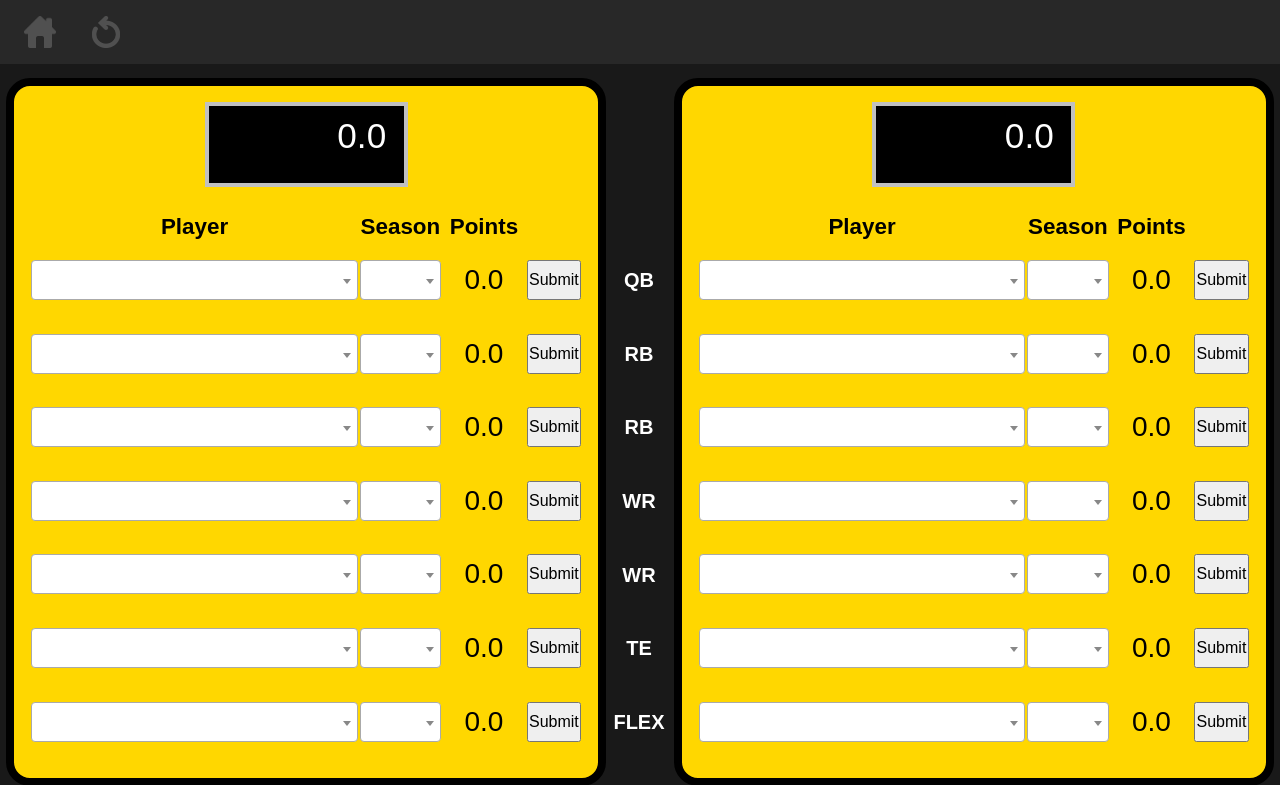
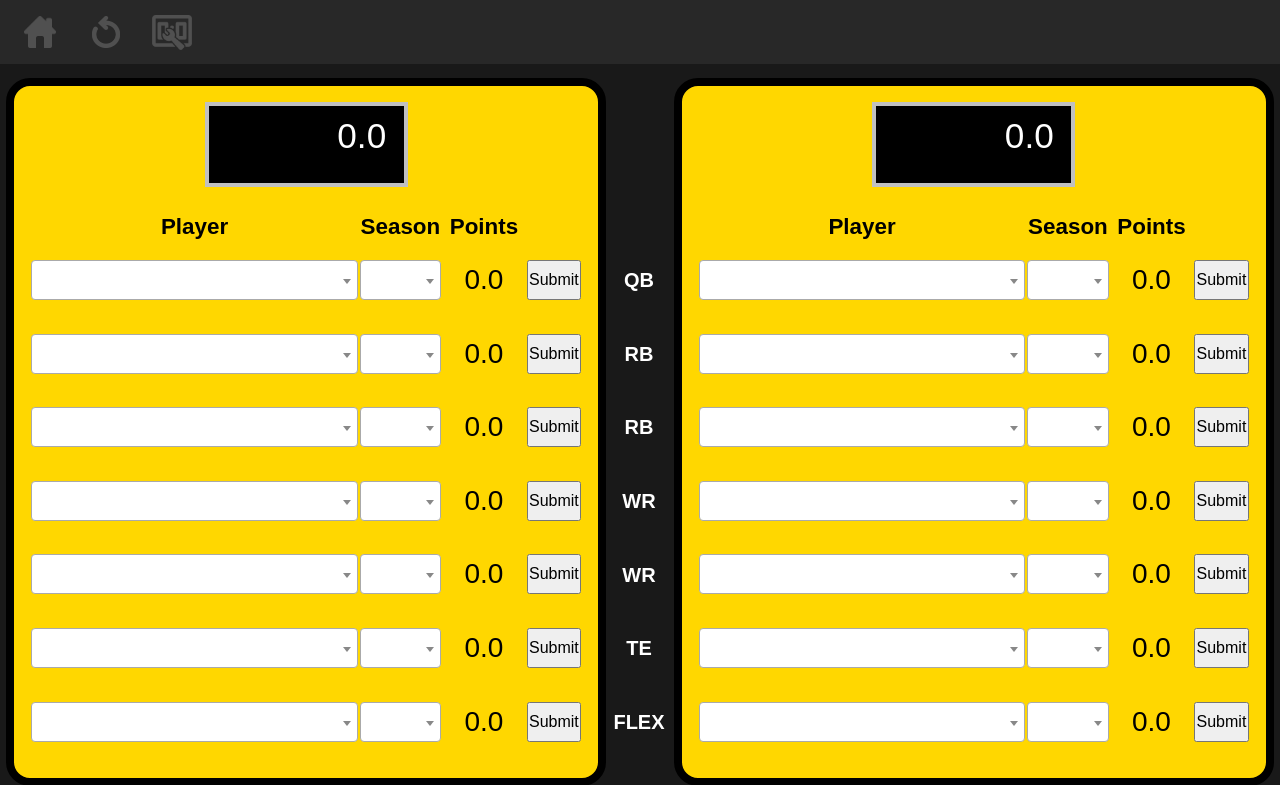
Before and after one commit to ronan-zelta/draft_battles, a Django app: page /play/ in a window 1280 px wide. Shown: the top 785 px of the page. Run offline with Django 4.2, Linux system fonts and the light colour scheme; some libraries are stand-ins or nearby versions; some web fonts are replaced.

Commit message:
Added edit score button

```diff
--- a/main/static/main/css/play_game.css
+++ b/main/static/main/css/play_game.css
@@ -31,6 +31,22 @@ body {
 .restart-img {
 	height: 4vh;
 	display: block;
+}
+
+.edit-score-btn {
+    position: relative;
+    top: 0.25vh;
+	background: none;
+    margin-left: 3.5vh;
+	height: 4.4vh;
+	width: auto;
+    cursor: pointer;
+    border: none;
+    padding: 0;
+}
+.edit-score-img {
+	height: 4.4vh;
+    width: auto;
 }
 
 .container {
--- a/main/templates/main/play_game.html
+++ b/main/templates/main/play_game.html
@@ -24,6 +24,10 @@
 
 		<button class="restart-btn" onClick="window.location.reload();">
 			<img class="restart-img" src="{% static 'main/media/restart.png' %}">
+		</button>
+
+		<button class="edit-score-btn">
+			<img class="edit-score-img" src="{% static 'main/media/edit_score.png' %}">
 		</button>
     </div>
 
```
Also changed, not shown: main/static/main/media/edit_score.png (added), 5 other files.
